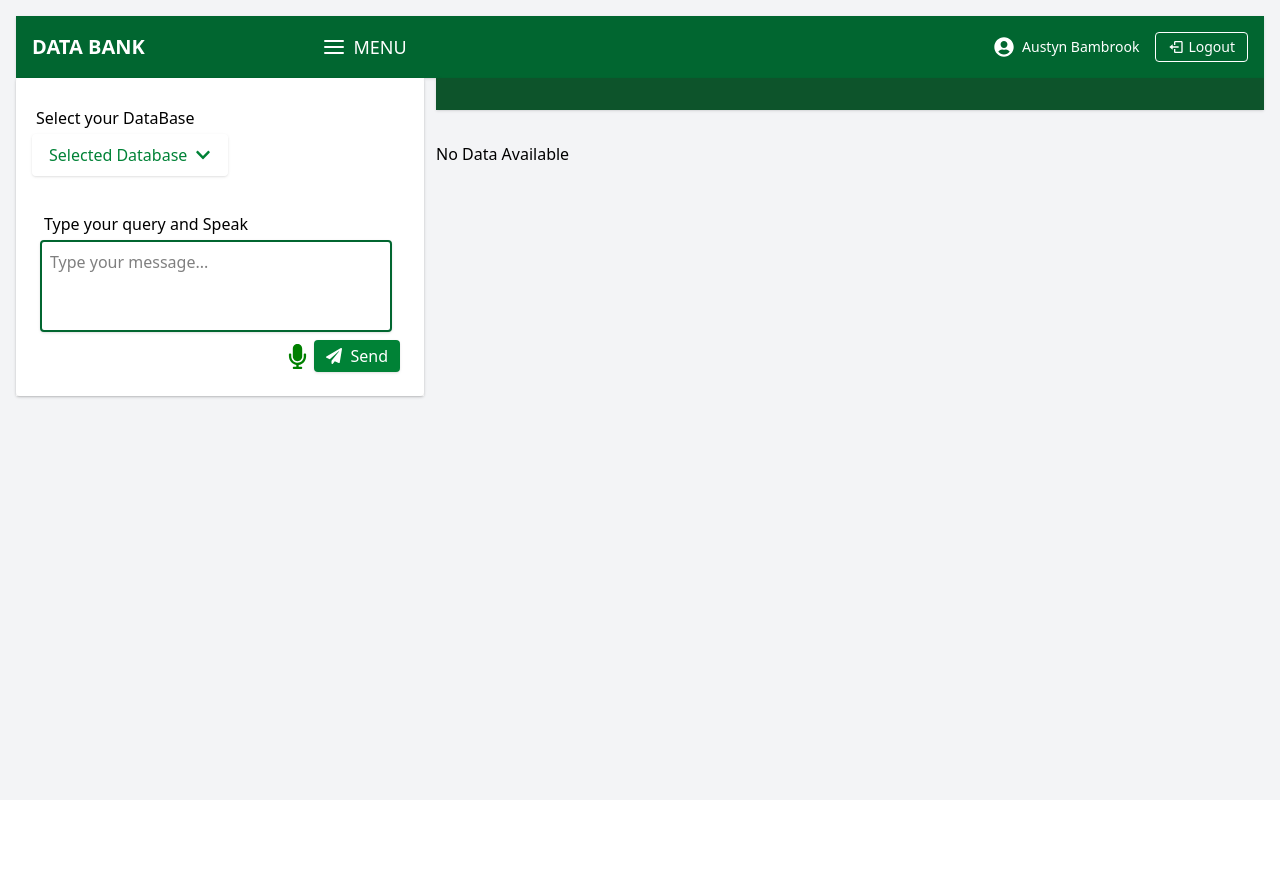
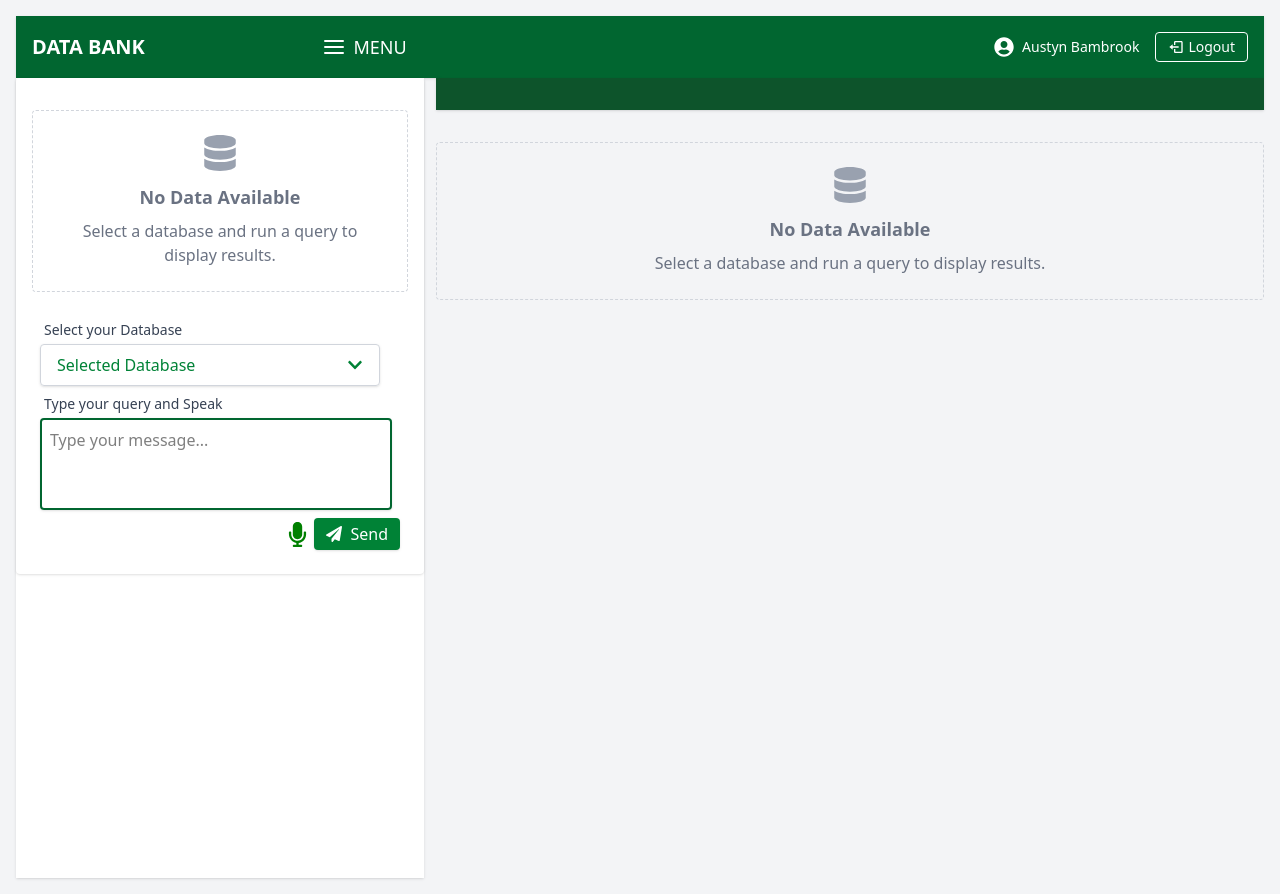
Before and after one commit to manjuCapg/Payment-bank-app, a React (Vite) app: page / in a window 1280 px wide. Before the commit the page ends 800 px from the top, so only its background shows below. Built offline with nearby package versions, Linux system fonts and the light colour scheme.

Commit message:
ui changes

```diff
--- a/src/components/DataTable.jsx
+++ b/src/components/DataTable.jsx
@@ -1,12 +1,27 @@
 import React from "react";
 
+import { FaDatabase } from "react-icons/fa";
+
 export const DataTable = ({ data }) => {
-  if (!data || data.length === 0) return <div>No Data Available</div>;
+  if (!data || data.length === 0)
+    return (
+      <div className="mt-6 p-6 border border-dashed border-gray-300 rounded text-center text-gray-500">
+        <FaDatabase className="text-4xl text-gray-400 mx-auto mb-3" />
+        <h3 className="text-lg font-semibold mb-2">No Data Available</h3>
+        <p>Select a database and run a query to display results.</p>
+      </div>
+    );
   return (
     <>
       <div className="bg-white p-4 rounded-lg shadow-xl max-w-4xl ml-2">
         <h2 className="text-xl font-semibold mb-4">Data Table</h2>
-        {data.length === 0 && <div>Data is not Available</div>}
+        {data.length === 0 && (
+          <div className="mt-6 p-6 border border-dashed border-gray-300 rounded text-center text-gray-500">
+            <FaDatabase className="text-4xl text-gray-400 mx-auto mb-3" />
+            <h3 className="text-lg font-semibold mb-2">No Data Available</h3>
+            <p>Select a database and run a query to display results.</p>
+          </div>
+        )}
         <div className="overflow-x-auto">
           <table className="min-w-full table-auto">
             <thead className="text-left">
--- a/src/components/DbSelection.jsx
+++ b/src/components/DbSelection.jsx
@@ -1,25 +1,30 @@
 import { FaChevronDown } from "react-icons/fa";
-import React, { useState } from "react";
+import React, { useEffect, useState } from "react";
 
-const DbSelection = () => {
+const DbSelection = ({ onDbChange }) => {
   const options = ["Selected Database", "Big Query DB", "Mongo DB"];
   const [selected, setSelected] = useState(options[0]);
   const [open, setOpen] = useState(false);
+  useEffect(() => {
+    onDbChange(selected);
+  }, [selected, onDbChange]); // Call onDbChange when selected changes
+
   return (
-    <div className="relative  text-left ">
-      <div htmlFor="" className="m-1">
-        Select your DataBase
+    <div className="relative text-left w-85">
+      {" "}
+      {/* Set a fixed width */}
+      <div className="m-1 text-sm font-medium text-gray-700">
+        Select your Database
       </div>
       <button
         onClick={() => setOpen(!open)}
-        className="border-white text-green-700 border-1  px-4 py-2 rounded inline-flex items-center gap-2 shadow"
+        className="w-full border border-gray-300 text-green-700 px-4 py-2 rounded flex justify-between items-center shadow"
       >
         <span>{selected}</span>
         <FaChevronDown />
       </button>
-
       {open && (
-        <div className="absolute mt-2 w-48 bg-white border rounded shadow z-10">
+        <div className="absolute mt-1 w-full bg-white border rounded shadow z-10">
           {options.map((option) => (
             <div
               key={option}
--- a/src/components/QueryBox.jsx
+++ b/src/components/QueryBox.jsx
@@ -15,6 +15,7 @@ export const QueryBox = ({ sqlQuery }) => {
   if (!sqlQuery) return null;
   return (
     <>
+      <h2 className="text-lg">Query Script</h2>
       {isModalOpen ? (
         <>
           <textarea
@@ -40,7 +41,6 @@ export const QueryBox = ({ sqlQuery }) => {
         </>
       ) : (
         <>
-          <h2 className="text-lg">Query Script</h2>
           <div className="">
             <div className="flex justify-between items-center mb-2">
               <input
--- a/src/components/Sidebar.jsx
+++ b/src/components/Sidebar.jsx
@@ -2,12 +2,35 @@ import {
   FaMicrophone,
   FaPaperPlane,
   FaExclamationTriangle,
+  FaDatabase,
 } from "react-icons/fa";
 import DbSelection from "./DbSelection";
+import React, { useState } from "react";
 
 const Sidebar = ({ query, setQuery, onSend, chatHistory }) => {
+  const [selectedDb, setSelectedDb] = useState("Selected Database");
+  const [error, setError] = useState("");
+
+  const isDbvalid = selectedDb === "Big Query DB" || selectedDb === "Mongo DB";
+
+  const handleSubmit = (e) => {
+    e.preventDefault();
+    if (!query.trim()) {
+      setError("Query cannot be empty");
+      return;
+    }
+    if (!isDbvalid) {
+      setError("Please select a valid database");
+      return;
+    }
+    if (error) {
+      setError("");
+    }
+
+    console.log("Form submitted with query:", query);
+  };
   return (
-    <div className="bg-white  shadow space-y-4">
+    <div className="bg-white  shadow space-y-4 h-screen">
       <div className=" gap-2 bg-white p-2 rounded shadow flex flex-col">
         <div className="flex-1 overflow-y-auto px-2 space-y-2">
           {chatHistory?.map((msg, index) => (
@@ -26,17 +49,28 @@ const Sidebar = ({ query, setQuery, onSend, chatHistory }) => {
               </div>
             </div>
           ))}
+          {chatHistory.length === 0 && (
+            <div className="mt-6 p-6 border border-dashed border-gray-300 rounded text-center text-gray-500">
+              <FaDatabase className="text-4xl text-gray-400 mx-auto mb-3" />
+              <h3 className="text-lg font-semibold mb-2">No Data Available</h3>
+              <p>Select a database and run a query to display results.</p>
             </div>
-        <div className="p-2 ">
-          <DbSelection />
+          )}
         </div>
+
         <div className=" p-2 m-2 rounded flex flex-col space-x-2">
-          <label htmlFor="" className="m-1">
+          <DbSelection onDbChange={setSelectedDb} />
+
+          <form onSubmit={handleSubmit} className="flex flex-col space-x-2">
+            <label
+              htmlFor=""
+              className="m-1 mt-2 text-sm font-medium text-gray-700"
+            >
               Type your query and Speak
             </label>
             <textarea
-            className=" p-2  border-green-800 rounded border-2 shadow  mb-2 resize-none bg-white outline-none text-black
-            focus:outline-none focus:ring-2 focus:ring-green-700"
+              className={`p-2  border-green-800 rounded border-2 shadow  mb-2 resize-none bg-white outline-none text-black
+            focus:outline-none focus:ring-2 focus:ring-green-700 `}
               name="query"
               placeholder="Type your message..."
               id="query"
@@ -44,6 +78,7 @@ const Sidebar = ({ query, setQuery, onSend, chatHistory }) => {
               value={query}
               onChange={(e) => setQuery(e.target.value)}
             ></textarea>
+
             <div className="flex justify-end">
               <button className="">
                 <FaMicrophone size={25} color="green" className="mr-1" />
@@ -56,6 +91,7 @@ const Sidebar = ({ query, setQuery, onSend, chatHistory }) => {
                 <span>Send</span>
               </button>
             </div>
+          </form>
         </div>
       </div>
     </div>
```
Lines whose indentation alone changed are shown as unchanged.
